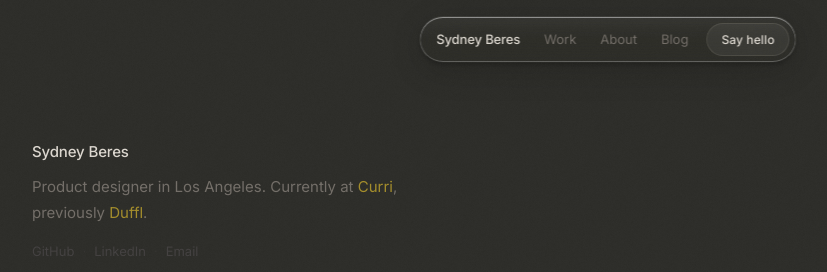
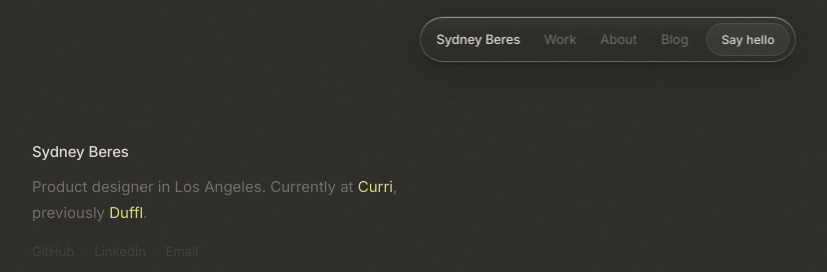
Before and after one commit to Sydneyberes/syd-app, a React (Vite) app: page / in a window 1280 px wide. Shown: the top 272 px of the page, without its empty margins (32-859 px from the left). Built offline with nearby package versions, Linux system fonts and the light colour scheme.

Commit message:
Update accent: DCDA73 dark, 8A8844 light

```diff
--- a/src/index.css
+++ b/src/index.css
@@ -27,7 +27,7 @@
   --accent-900: #5F4824;
   --accent-950: #362712;
 
-  --accent: #A48D2A;   /* 600 — warm olive gold on dark */
+  --accent: #DCDA73;   /* 300 — sahara sand on dark */
 
   --font: 'Inter', -apple-system, BlinkMacSystemFont, sans-serif;
 
@@ -49,7 +49,7 @@
   --border:       #cdc8c0;
   --border-light: #d8d3ca;
   --placeholder:  #d8d3ca;
-  --accent: #6E5625;   /* 800 — deep olive on light bg */
+  --accent: #8A8844;   /* sahara sand on light bg */
 }
 
 [data-theme="light"] .nav {
```
